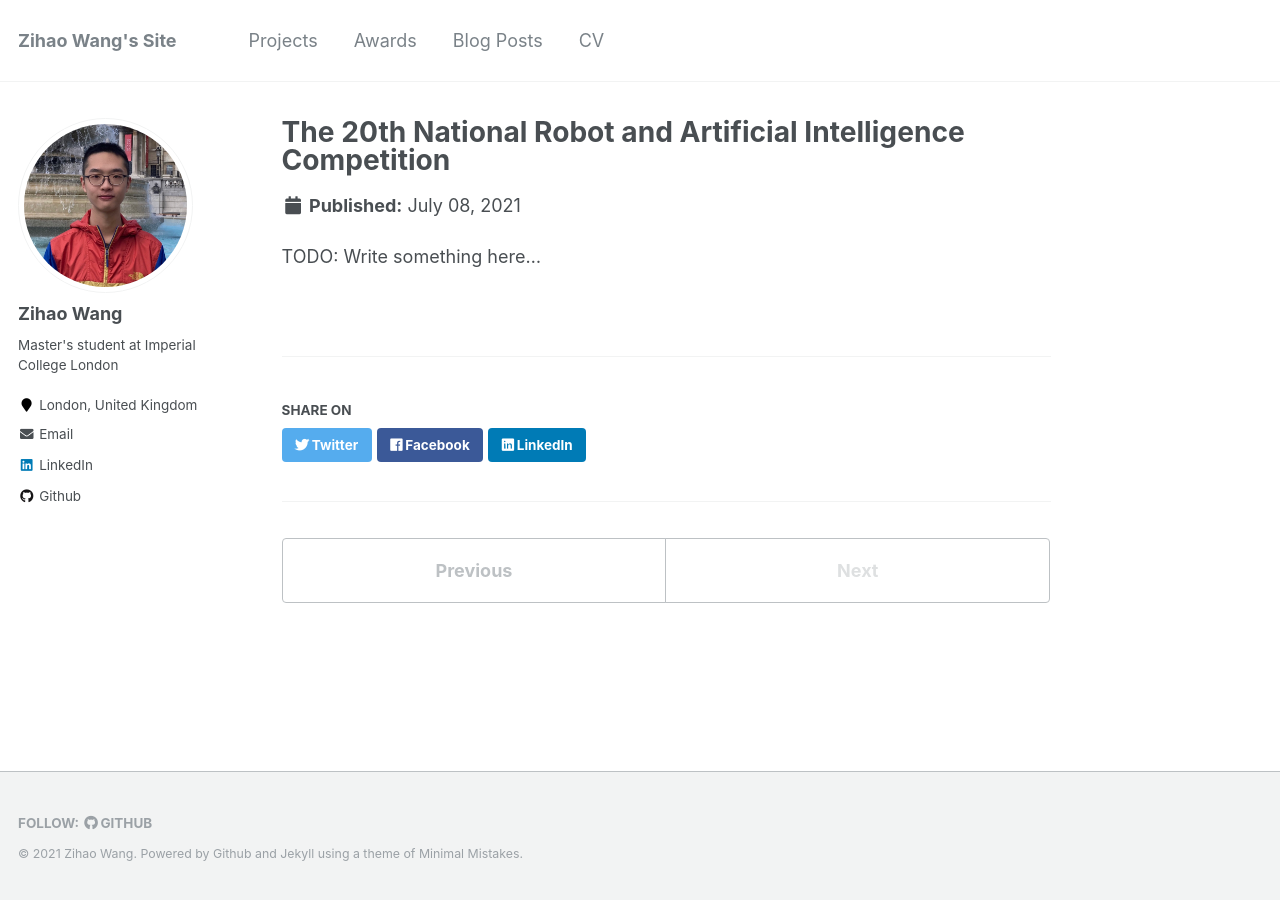
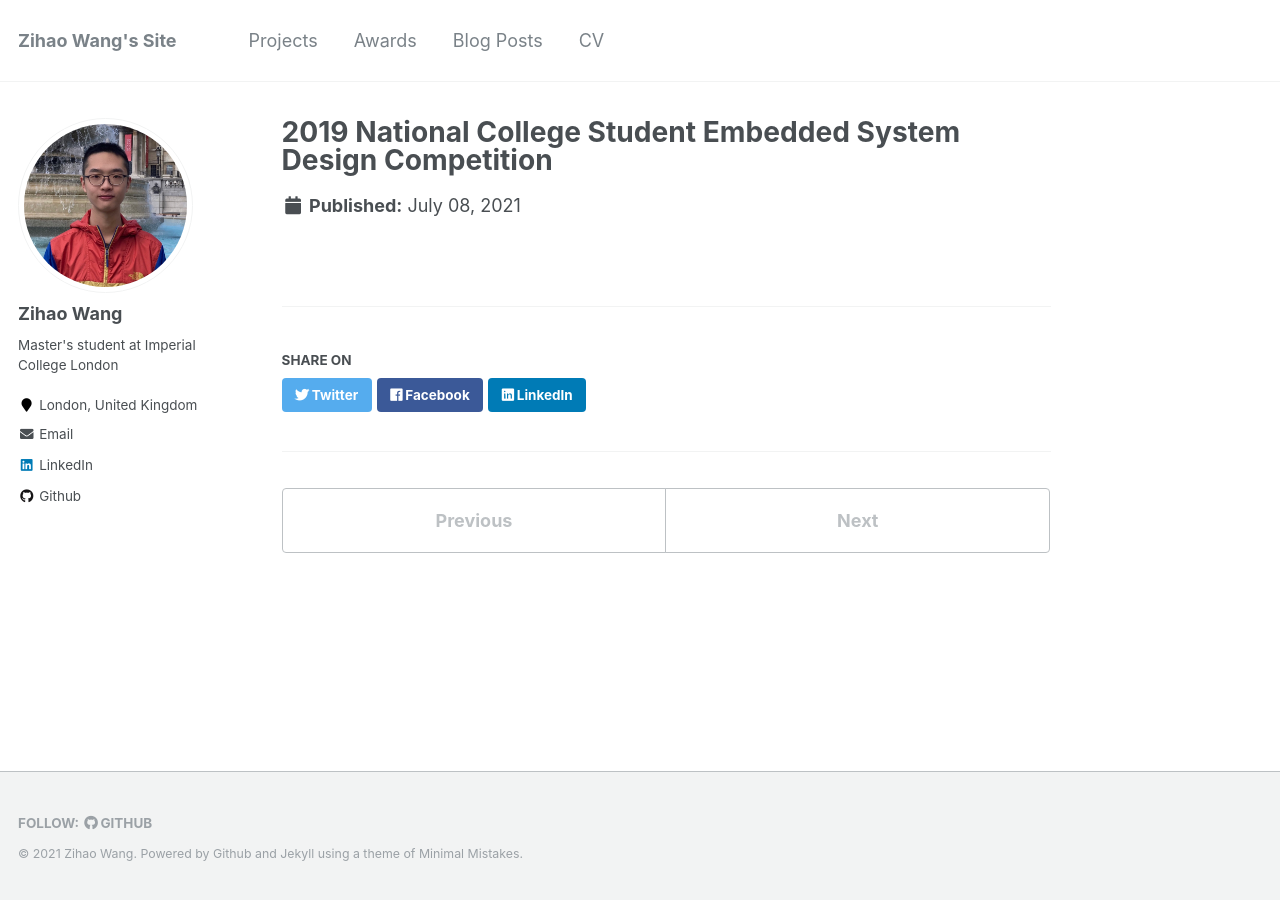
Before and after one commit to wzh1998/wzh1998.github.io, a Jekyll site: the page built from _portfolio/portfolio-4.md, in a window 1280 px wide. Built offline with Jekyll 4.4.1, drawn with Linux system fonts in a browser that asks for light colours.

Commit message:
updated awards info

```diff
--- a/_portfolio/portfolio-4.md
+++ b/_portfolio/portfolio-4.md
@@ -1,8 +1,7 @@
 ---
-title: "The 20th National Robot and Artificial Intelligence Competition"
+title: "2019 National College Student Embedded System Design Competition"
 author_profile: true
-excerpt: "First Prize, ranked 1 of 63 teams in service robot group; awarded by the Chinese Association for Artificial Intelligence. The award certificate can be accessed [here](https://drive.google.com/file/d/1WIKq26aUFyTbXC5eWoF6ctgKYzmiZFhs/view?usp=sharing). <!-- <br/><img src='/images/2019_photo.png'> -->"
+excerpt: "First Prize, top 10 of 400 teams;
+awarded by the Chinese Institute of Electronics. The award certificate can be accessed [here](https://drive.google.com/file/d/1UM8YsLQjd1QGgi5UzfXhnXHGtb8hgELr/view?usp=sharing). <!-- <br/><img src='/images/2019NESD_photo.png'> -->"
 collection: portfolio
 ---
-
-TODO: Write something here...
```
Also changed, not shown: _portfolio/portfolio-1.md (+2 -5 lines), _portfolio/portfolio-2.md (+3 -5 lines), _portfolio/portfolio-3.md (+3 -5 lines), _portfolio/portfolio-5.md (added, +6 -0 lines).
